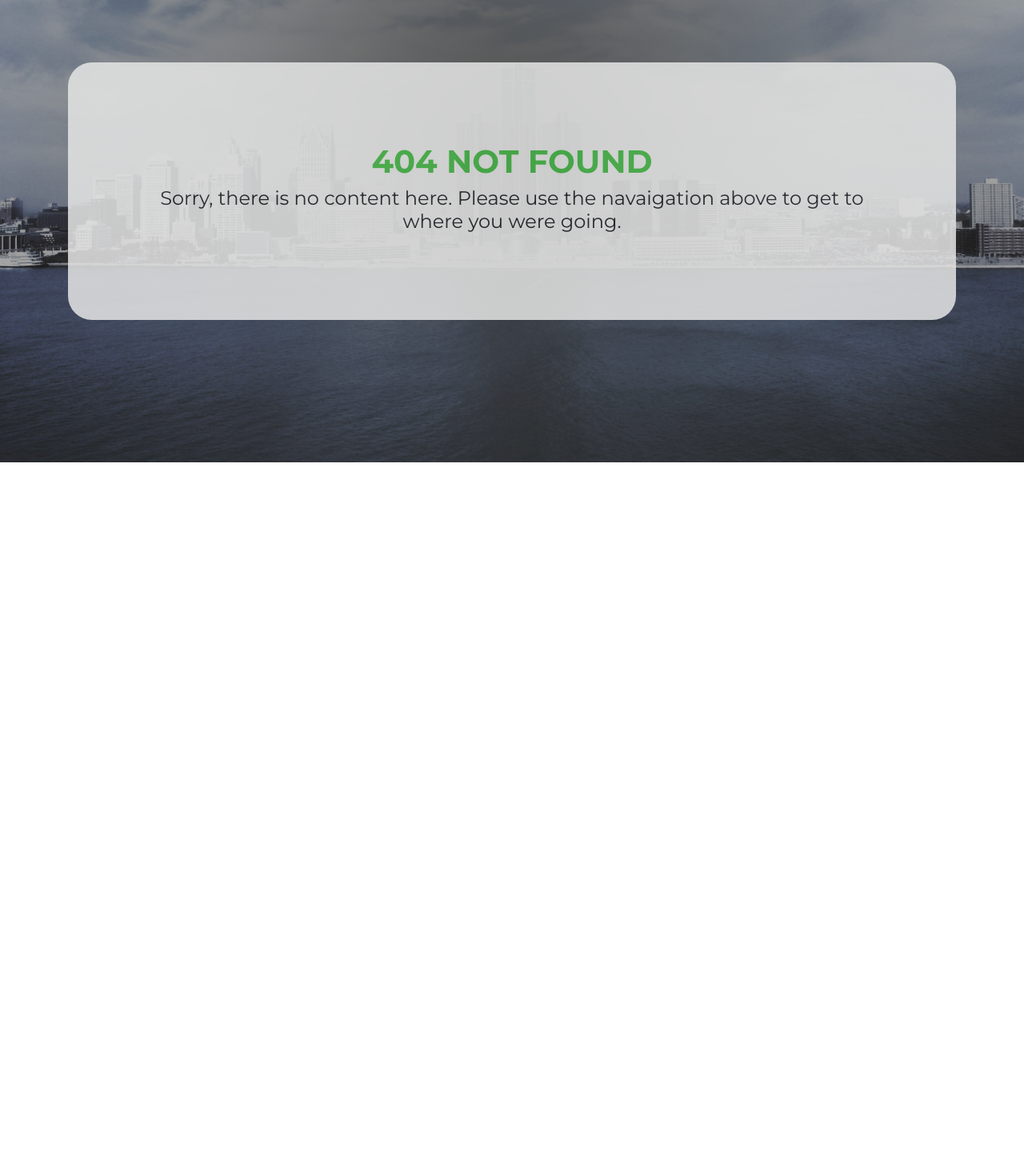
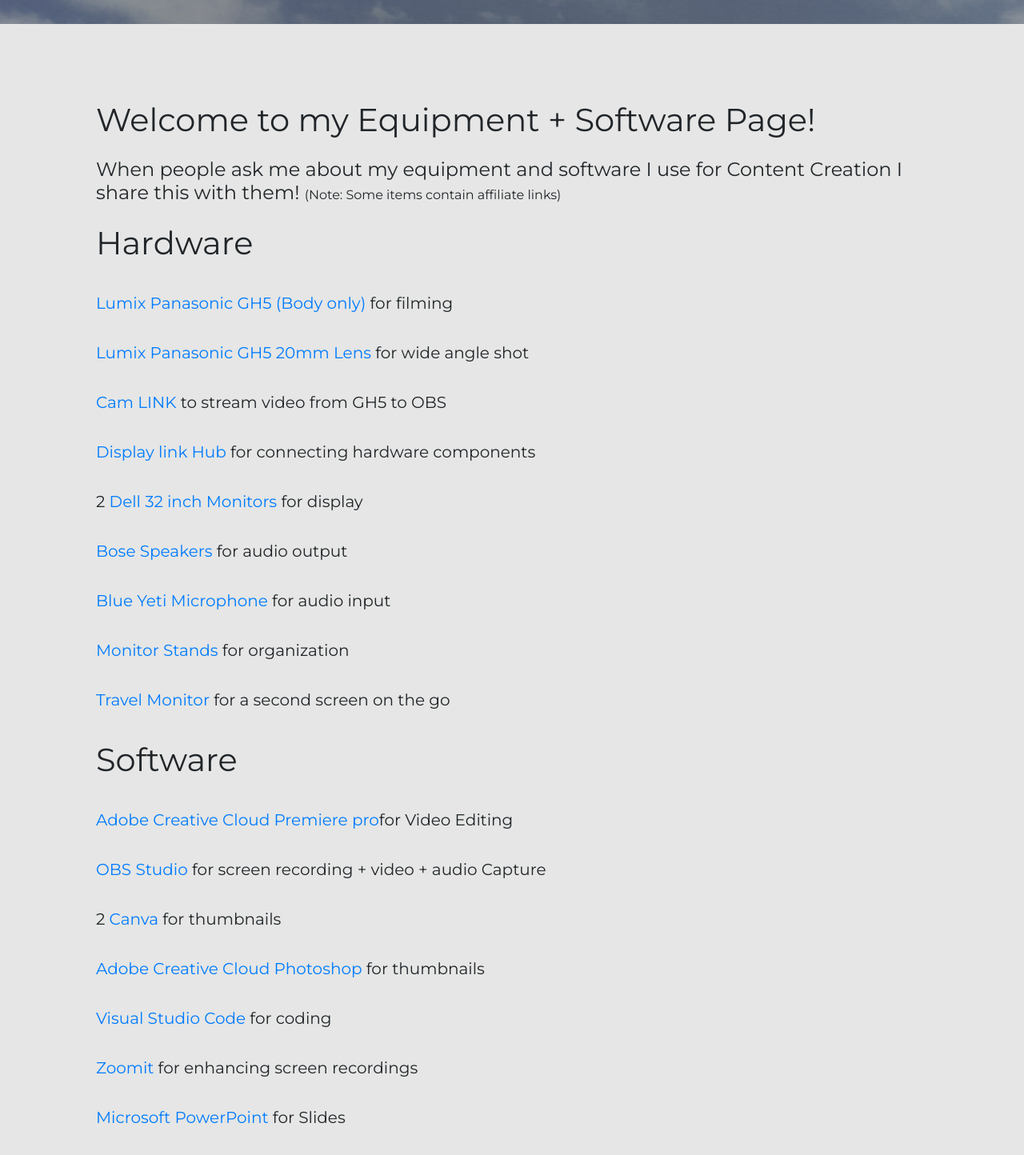
Before and after one commit to DaRiv94/FrankieRiviera.com, a React (Create React App) app: page /projects/equipment in a window 1280 px wide. Before the commit this address had no page. Shown: the part 222-1666 px from the top of the page at 80% size. Before the commit the page ends 800 px from the top, so only its background shows below. Built offline with nearby package versions, Linux system fonts and the light colour scheme.

Commit message:
Added Equipment page with affiliate links

```diff
--- a/src/App.js
+++ b/src/App.js
@@ -8,6 +8,7 @@
 import AboutPage from "./Components/About/AboutPage";
 import PortfolioPage from './Components/Portfolio/PortfolioPage';
 import ProjectsPage from './Components/Projects/ProjectsPage';
+import EquipmentPage from './Components/Projects/EquipmentPage';
 import KubernetesDemoPage from './Components/Portfolio/SubPage/KubernetesDemoPage';
 import ContainerAppsDemoPage from './Components/Portfolio/SubPage/ContainerAppsDemoPage';
 import FGRSecureAPIDemoPage from './Components/Portfolio/SubPage/FGRSecureAPIDemoPage';
@@ -34,6 +35,7 @@
             <Route exact path="/" component={HomePage} />
           <Route exact path="/about" component={AboutPage} />
           <Route exact path="/projects" component={ProjectsPage} />
+          <Route exact path="/projects/equipment" component={EquipmentPage} />
           <Route exact path="/portfolio" component={PortfolioPage} />
           <Route exact path="/portfolio/kubernetes-demo" component={KubernetesDemoPage} />
           <Route exact path="/portfolio/azure-container-apps-deployment" component={ContainerAppsDemoPage} />
--- a/src/Components/Common/Header.js
+++ b/src/Components/Common/Header.js
@@ -84,6 +84,12 @@
                 >
                   GitHub
                 </NavDropdown.Item>
+                <NavDropdown.Item
+
+                  href="/projects/equipment"
+                >
+                  My Equipment
+                </NavDropdown.Item>
                 {/* <NavDropdown.Item
                   href={RESUME_PDF}
                   target="_blank"
--- /dev/null
+++ b/src/Components/Projects/EquipmentPage.js
@@ -0,0 +1,89 @@
+import React, { Component } from "react";
+import "./Project.css";
+
+
+
+//this is all my in Memory Data
+import inMemoryData from "../Common/inMemoryData";
+
+class EquipmentPage extends Component {
+  constructor(props) {
+    super(props);
+
+    this.state = {
+      gighub: inMemoryData.gighub,
+
+
+    };
+  }
+
+  render() {
+    const {
+      gighub,
+
+    } = this.state;
+    return (
+      <div className="portfolio-page-main-div container-fluid">
+        <div className="container equipmentDivHead">
+          <h1>Welcome to my Equipment + Software Page!</h1>
+          <h4>When people ask me about my equipment and software I use for Content Creation I share this with them! <span className="note" >(Note: Some items contain affiliate links)</span></h4>
+          <h1>Hardware</h1>
+          <h5>
+            <a href="https://amzn.to/3I59wAP">Lumix Panasonic GH5 (Body only)</a> for filming
+          </h5>
+          <h5>
+            <a href="https://amzn.to/3Id2GZP">Lumix Panasonic GH5 20mm Lens</a> for wide angle shot
+          </h5>
+          <h5>
+            <a href="https://amzn.to/45TI5nh">Cam LINK</a> to stream video from GH5 to OBS
+          </h5>
+          <h5>
+            <a href="https://amzn.to/403KcBb">Display link Hub </a>for connecting hardware components
+          </h5>
+          <h5>
+            2 <a href="https://amzn.to/44w711E">Dell 32 inch Monitors</a>  for display
+          </h5>
+
+          <h5>
+            <a href="https://amzn.to/3G6CgIQ">Bose Speakers</a> for audio output
+          </h5>
+          <h5>
+            <a href="https://amzn.to/4kmEulg">Blue Yeti Microphone</a> for audio input
+          </h5>
+          <h5>
+            <a href="https://amzn.to/3TjqE8h">Monitor Stands</a> for organization
+          </h5>
+          <h5>
+            <a href="https://amzn.to/44LGU8n">Travel Monitor</a> for a second screen on the go
+          </h5>
+          <h1>Software</h1>
+          <h5>
+            <a href="https://www.adobe.com/products/premiere/campaign/pricing.html">Adobe Creative Cloud Premiere pro</a>for Video Editing
+          </h5>
+          <h5>
+            <a href="https://obsproject.com/">OBS Studio</a> for screen recording + video + audio Capture
+          </h5>
+          <h5>
+            2 <a href="https://www.canva.com/">Canva </a> for thumbnails
+          </h5>
+
+          <h5>
+            <a href="https://www.adobe.com/products/photoshop.html">Adobe Creative Cloud Photoshop</a> for thumbnails
+          </h5>
+          <h5>
+            <a href="https://code.visualstudio.com/">Visual Studio Code</a> for coding
+          </h5>
+          <h5>
+            <a href="https://learn.microsoft.com/en-us/sysinternals/downloads/zoomit">Zoomit</a> for enhancing screen recordings
+          </h5>
+          <h5>
+            <a href="https://www.microsoft.com/en-us/microsoft-365/powerpoint">Microsoft PowerPoint</a>  for Slides
+          </h5>
+
+        </div>
+      </div>
+    );
+  }
+}
+
+export default EquipmentPage;
--- a/src/Components/Projects/Project.css
+++ b/src/Components/Projects/Project.css
@@ -1,9 +1,6 @@
-
-
-
 /*Boostrap overrides*/
 
-.container-fluid.portfolio-page-main-div{
+.container-fluid.portfolio-page-main-div {
   padding-left: 0;
   padding-right: 0;
 }
@@ -17,36 +14,38 @@
   height: auto;
 }
 
-.portfolio-app-row{
+.portfolio-app-row {
   padding-top: 30px;
   padding-bottom: 30px;
 
 }
-  .portfolioDivHead{
+
+.portfolioDivHead {
   padding: 50px;
 
 }
 
-  .portfolioDivHead h5{
+.portfolioDivHead h5 {
   padding: 10px 0px;
   line-height: 170%;
 }
 
-  .portfolioDivHead ul{
+
+.portfolioDivHead ul {
   padding-left: 0;
   list-style-position: inside;
 }
 
-  .portfolioDivHead li{
+.portfolioDivHead li {
   padding: 5px;
 }
 
-  .portfolioDivHead p{
+.portfolioDivHead p {
   padding: 20px;
   line-height: 200%;
 }
 
-  .portfolioDivHead  p.repourl{
+.portfolioDivHead p.repourl {
   padding: 0;
   line-height: 200%;
 }
@@ -56,7 +55,7 @@
   padding: 20px;
 }
 
-  .app-pic:hover{
+.app-pic:hover {
   border: 5px solid rgba(194, 194, 194, 0.616);
 }
 
@@ -77,14 +76,15 @@
   border-radius: 5px;
 }
 
-  .mybadge, .budgetDemoIcon{
+.mybadge,
+.budgetDemoIcon {
   max-height: 100%;
   width: 100%;
   min-width: 60px;
   max-width: 75px;
 }
 
-  .BilliardReplayVideoDemo{
+.BilliardReplayVideoDemo {
   border: none;
   width: 100%;
   /* width: 80%; */
@@ -92,7 +92,7 @@
 
 }
 
-.CustomVisionDemoGIF{
+.CustomVisionDemoGIF {
   border: none;
   width: 100%;
   height: 100vh;
@@ -100,7 +100,7 @@
   max-height: 385px;
 }
 
-.DivCustomVisionDemoGIF{
+.DivCustomVisionDemoGIF {
   display: flex;
   justify-content: center;
   align-items: center;
@@ -111,7 +111,25 @@
   margin: 30px 0px;
 }
 
+/*for equipment page*/
 
+.equipmentDivHead {
+  padding: 50px;
+
+}
+
+.equipmentDivHead h5 {
+  padding: 10px 0px;
+  line-height: 170%;
+}
+.equipmentDivHead h1 {
+  padding: 10px 0px;
+  line-height: 150%;
+}
+
+.note {
+  font-size: 1rem;
+}
 
 
 
@@ -123,15 +141,22 @@
     height: auto;
   }
 
-    .portfolioDivHead{
+  .portfolioDivHead {
     padding: 40px;
     text-align: center;
+  }
+
+  .equipmentDivHead {
+    padding: 40px;
+    text-align: center;
+
   }
 
   .app-pic {
     margin-left: 50px;
 
   }
+
   /* .explaination_image {
         margin-left: 50px;
 
@@ -143,8 +168,8 @@
 }
 
 
-  .technology-used{
-    font-weight:bold;
+.technology-used {
+  font-weight: bold;
 
 }
 
@@ -156,17 +181,17 @@
   outline: none
 }
 
-  .portfolio-app-buttons{
+.portfolio-app-buttons {
   padding-bottom: 20px;
 
 }
 
-  .portfolio-app-buttons .description{
+.portfolio-app-buttons .description {
   display: inline-block;
   text-align: center;
   vertical-align: middle;
   cursor: pointer;
-  color:rgba(78, 80, 88, 0.400);
+  color: rgba(78, 80, 88, 0.400);
   border: 2px solid #4E5058;
   padding: 0.375rem 0.75rem;
   font-size: 1rem;
@@ -179,12 +204,12 @@
 
 
 
-  .portfolio-app-buttons .tech{
+.portfolio-app-buttons .tech {
   display: inline-block;
   text-align: center;
   vertical-align: middle;
   cursor: pointer;
-    color:rgba(78, 80, 88, 0.400);
+  color: rgba(78, 80, 88, 0.400);
   border: 2px solid #4E5058;
   padding: 0.375rem 0.75rem;
   font-size: 1rem;
@@ -193,29 +218,29 @@
   border-bottom-right-radius: 0.25rem;
 }
 
-  .portfolio-app-buttons .description.active{
+.portfolio-app-buttons .description.active {
   border-right: none;
 }
 
-  .portfolio-app-buttons .tech.active{
+.portfolio-app-buttons .tech.active {
   border-left: none;
 }
 
-  .portfolio-app-buttons .active{
-    color:#FFF;
+.portfolio-app-buttons .active {
+  color: #FFF;
   background-color: #4E5058;
 
 }
 
-  .portfolio-app-buttons :not(.active):hover{
-    color:rgba(255, 255, 255, 0.7);
+.portfolio-app-buttons :not(.active):hover {
+  color: rgba(255, 255, 255, 0.7);
   background-color: rgba(78, 80, 88, 0.4);
 
 }
 
 @media (max-width: 480px) {
 
-    .portfolio-app-buttons .description{
+  .portfolio-app-buttons .description {
     display: block;
     border-top-right-radius: 0.25rem;
     border-bottom-left-radius: 0px;
@@ -223,10 +248,10 @@
 
   }
 
-    .portfolio-app-buttons .tech{
+  .portfolio-app-buttons .tech {
     display: block;
     text-align: center;
-      border-top-right-radius:  0px;
+    border-top-right-radius: 0px;
 
     border-bottom-left-radius: 0.25rem;
     width: 140px;
@@ -234,15 +259,15 @@
 
 }
 
-  .keyFeatures{
+.keyFeatures {
   padding-left: 0;
   list-style-position: inside;
 }
 
-  .keyFeatures li{
+.keyFeatures li {
   padding: 2px 0px;
 }
 
-  ul.raspberrypi_list li{
+ul.raspberrypi_list li {
   list-style-type: none;
 }
```
Lines whose indentation alone changed are shown as unchanged.
